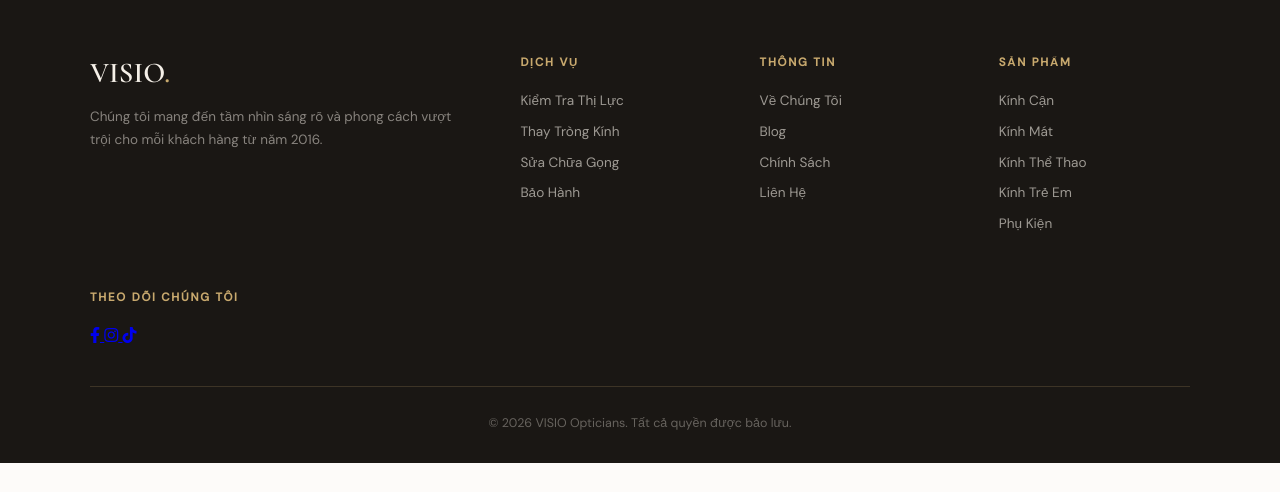
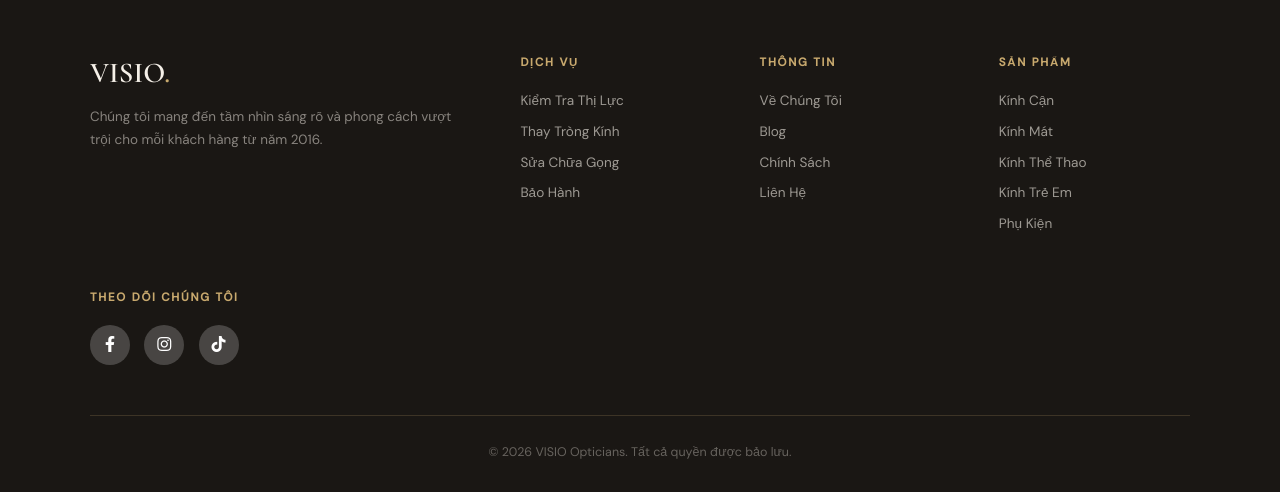
Before and after one commit to Bryan13032004/B-i-t-p-l-n-WEB, a PHP site: page / in a window 1280 px wide. Shown: the part 5524-6016 px from the top of the page. Before the commit the page ends 5987 px from the top, so only its background shows below. Run offline with PHP 8.4, Linux system fonts and the light colour scheme.

Commit message:
thêm style cho social media vào
Added styles for social media icons including hover effects.

```diff
--- a/css/style.css
+++ b/css/style.css
@@ -191,3 +191,22 @@ footer { background: var(--charcoal); padding: 3.5rem 4rem 2rem; }
   .products-grid { grid-template-columns: 1fr; }
   .footer-grid { grid-template-columns: 1fr; }
 }
+
+/* icon social media */
+.social-links a {
+  display: inline-block;
+  width: 40px;
+  height: 40px;
+  background-color: rgba(255,255,255,0.2);
+  margin: 0 10px 10px 0;
+  text-align: center;
+  line-height: 40px;
+  border-radius: 50%;
+  color: #ffffff;
+  transition: all 0.5s ease;
+}
+
+.social-links a:hover {
+  background-color: #D19C97;
+  color: #222222;
+}
```
